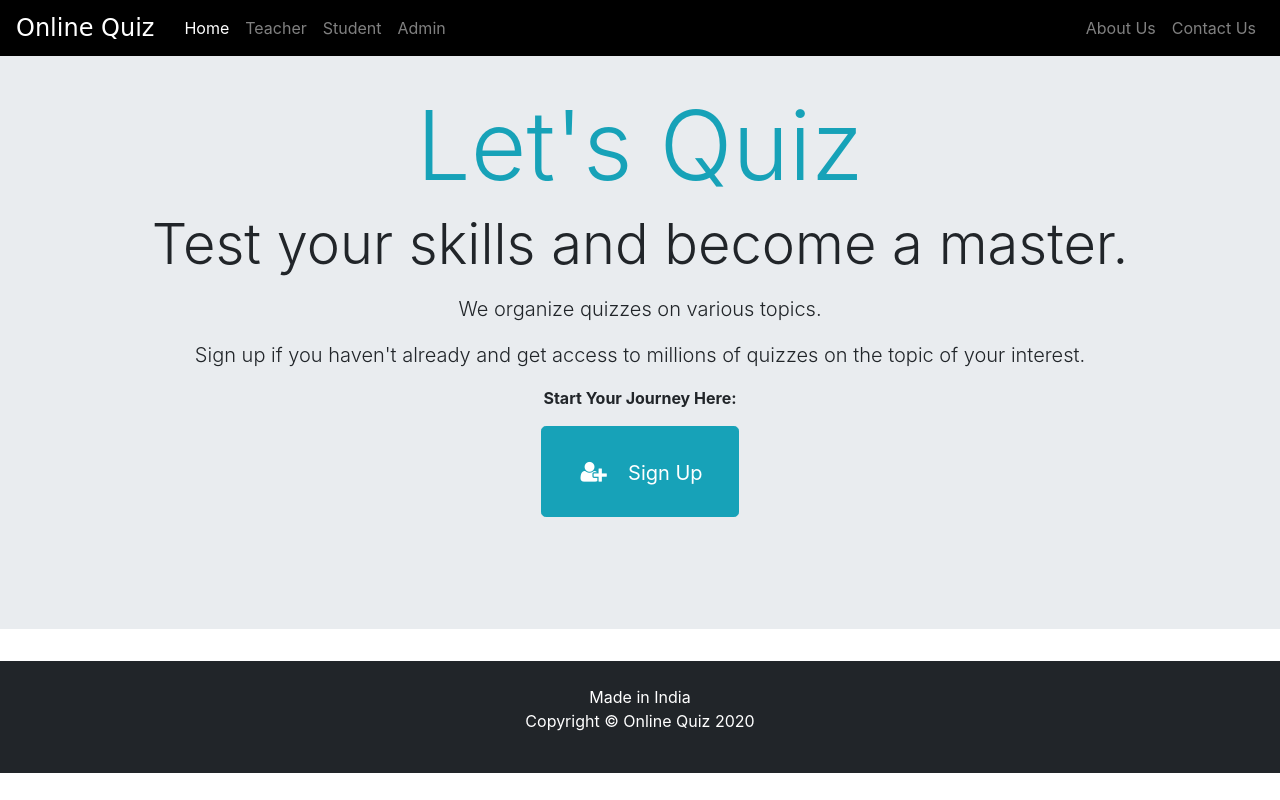
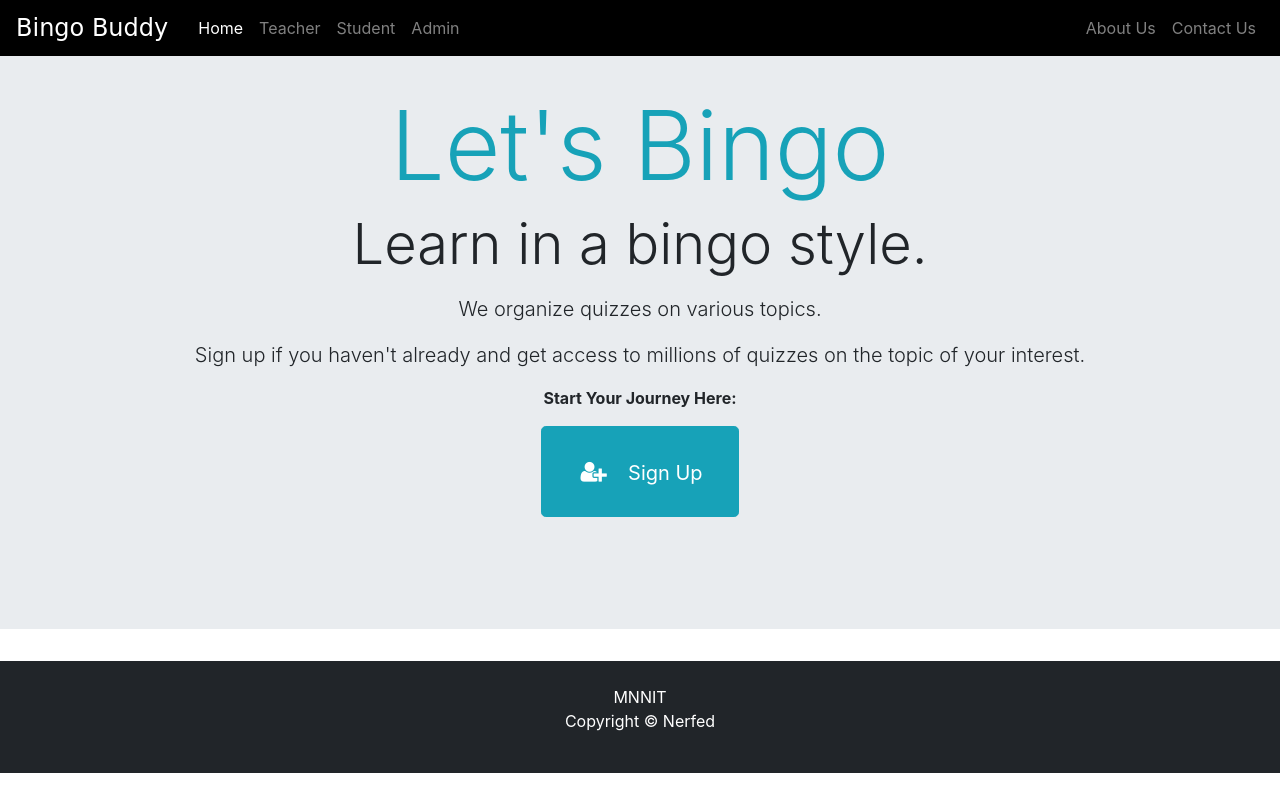
Before and after one commit to Rekha-Pal/Bingo-Buddy, a Django app: page / in a window 1280 px wide. Run offline with Django 3.2, Linux system fonts and the light colour scheme; some libraries are stand-ins or nearby versions.

Commit message:
Changes on front page

```diff
--- a/bingo/urls.py
+++ b/bingo/urls.py
@@ -26,7 +26,6 @@ urlpatterns = [
     path('update-teacher/<int:pk>', views.update_teacher_view,name='update-teacher'),
     path('delete-teacher/<int:pk>', views.delete_teacher_view,name='delete-teacher'),
     path('admin-view-pending-teacher', views.admin_view_pending_teacher_view,name='admin-view-pending-teacher'),
-    #path('admin-view-teacher-salary', views.admin_view_teacher_salary_view,name='admin-view-teacher-salary'),
     path('approve-teacher/<int:pk>', views.approve_teacher_view,name='approve-teacher'),
     path('reject-teacher/<int:pk>', views.reject_teacher_view,name='reject-teacher'),
 
--- a/quiz/views.py
+++ b/quiz/views.py
@@ -64,7 +64,6 @@ def admin_teacher_view(request):
     dict={
     'total_teacher':TMODEL.Teacher.objects.all().filter(status=True).count(),
     'pending_teacher':TMODEL.Teacher.objects.all().filter(status=False).count(),
-    #'salary':TMODEL.Teacher.objects.all().filter(status=True).aggregate(Sum('salary'))['salary__sum'],
     }
     return render(request,'quiz/admin_teacher.html',context=dict)
 
@@ -113,12 +112,11 @@ def admin_view_pending_teacher_view(request):
 
 @login_required(login_url='adminlogin')
 def approve_teacher_view(request,pk):
-    if request.method=='POST':
-        teacher=TMODEL.Teacher.objects.get(id=pk)
-        teacher.status=True
-        teacher.save()
-        return HttpResponseRedirect('/admin-view-pending-teacher')
-    #return render(request,'quiz/salary_form.html',{'teacherSalary':teacherSalary})
+    #if request.method=='POST':
+    teacher=TMODEL.Teacher.objects.get(id=pk)
+    teacher.status=True
+    teacher.save()
+    return HttpResponseRedirect('/admin-view-pending-teacher')
 
 @login_required(login_url='adminlogin')
 def reject_teacher_view(request,pk):
@@ -127,13 +125,7 @@ def reject_teacher_view(request,pk):
     user.delete()
     teacher.delete()
     return HttpResponseRedirect('/admin-view-pending-teacher')
-"""
-@login_required(login_url='adminlogin')
-def admin_view_teacher_salary_view(request):
-    teachers= TMODEL.Teacher.objects.all().filter(status=True)
-    return render(request,'quiz/admin_view_teacher_salary.html',{'teachers':teachers})
 
-"""
 
 
 @login_required(login_url='adminlogin')
--- a/templates/quiz/footer.html
+++ b/templates/quiz/footer.html
@@ -48,8 +48,8 @@
     <div class="row">
       <div class="col-md-12 col-sm-12">
         <div style="color:#ffffff;" class="wow fadeInUp footer-copyright">
-          <p>Made in India <br>
-            Copyright &copy; Online Quiz 2020 </p><br>
+          <p>MNNIT <br>
+            Copyright &copy; Nerfed </p><br>
         </div>
       </div>
     </div>
--- a/templates/quiz/index.html
+++ b/templates/quiz/index.html
@@ -12,8 +12,8 @@
 <br>
 <section id="section-jumbotron" class="jumbotron jumbotron-fluid d-flex justify-content-center align-items-center">
   <div class="container text-center">
-    <h1 class="display-1 text-info">Let's Quiz</h1>
-    <p class="display-4 d-none d-sm-block">Test your skills and become a master.</p>
+    <h1 class="display-1 text-info">Let's Bingo</h1>
+    <p class="display-4 d-none d-sm-block">Learn in a bingo style.</p>
     <p class="lead">We organize quizzes on various topics.</p>
 
 
--- a/templates/quiz/navbar.html
+++ b/templates/quiz/navbar.html
@@ -32,7 +32,7 @@
 
   <div class="bs-example">
     <nav class="navbar navbar-expand-md  navbar-dark fixed-top" style="background-color: #000000;">
-    <a style="color: #ffffff;text-decoration: none; " href="/"><font face = "Comic sans MS" size =" 5">Online Quiz</font><br /></a>
+    <a style="color: #ffffff;text-decoration: none; " href="/"><font face = "Comic sans MS" size =" 5">Bingo Buddy</font><br /></a>
       <button type="button" class="navbar-toggler" data-toggle="collapse" data-target="#navbarCollapse">
         <span class="navbar-toggler-icon"></span>
       </button>
```
Also changed, not shown: templates/quiz/admin_view_teacher_salary.html (deleted, +0 -56 lines), db.sqlite3, static/profile_pic/Teacher/Syllabus_7eY9u3M.png (added).
